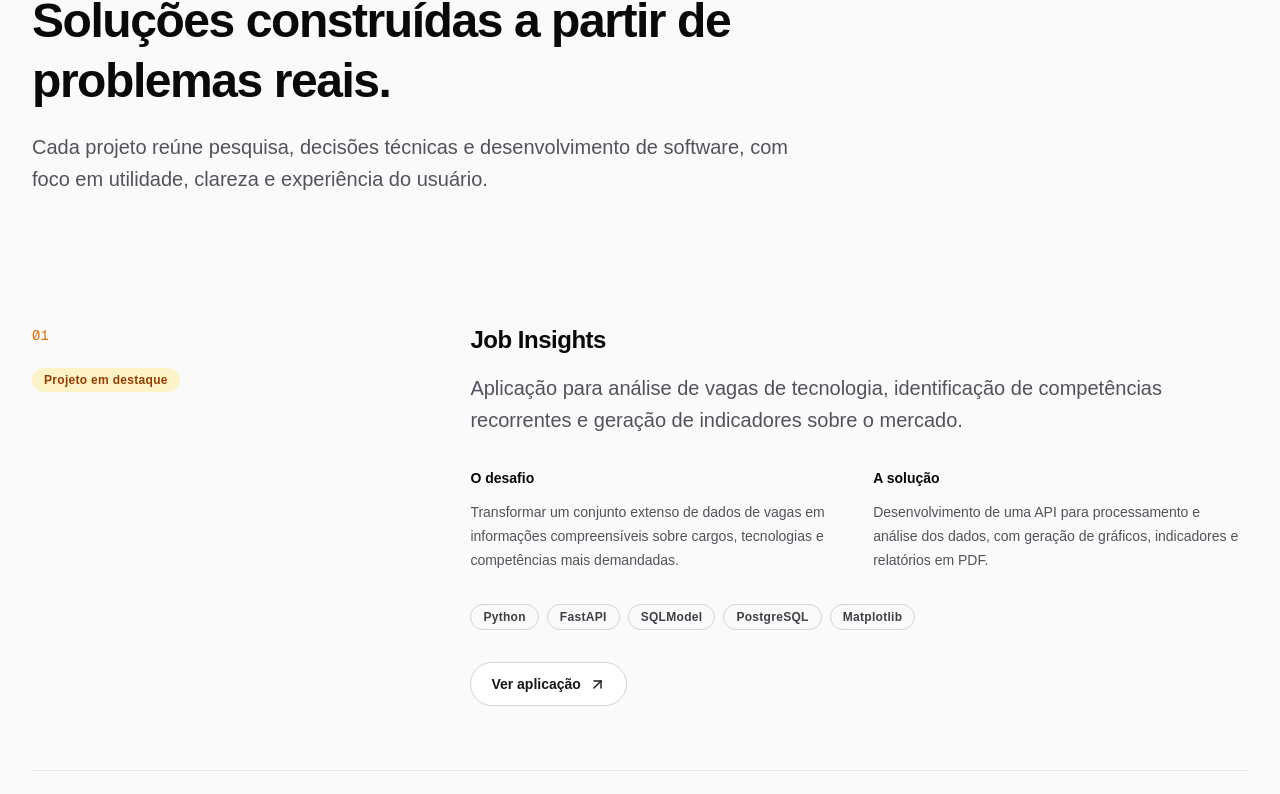
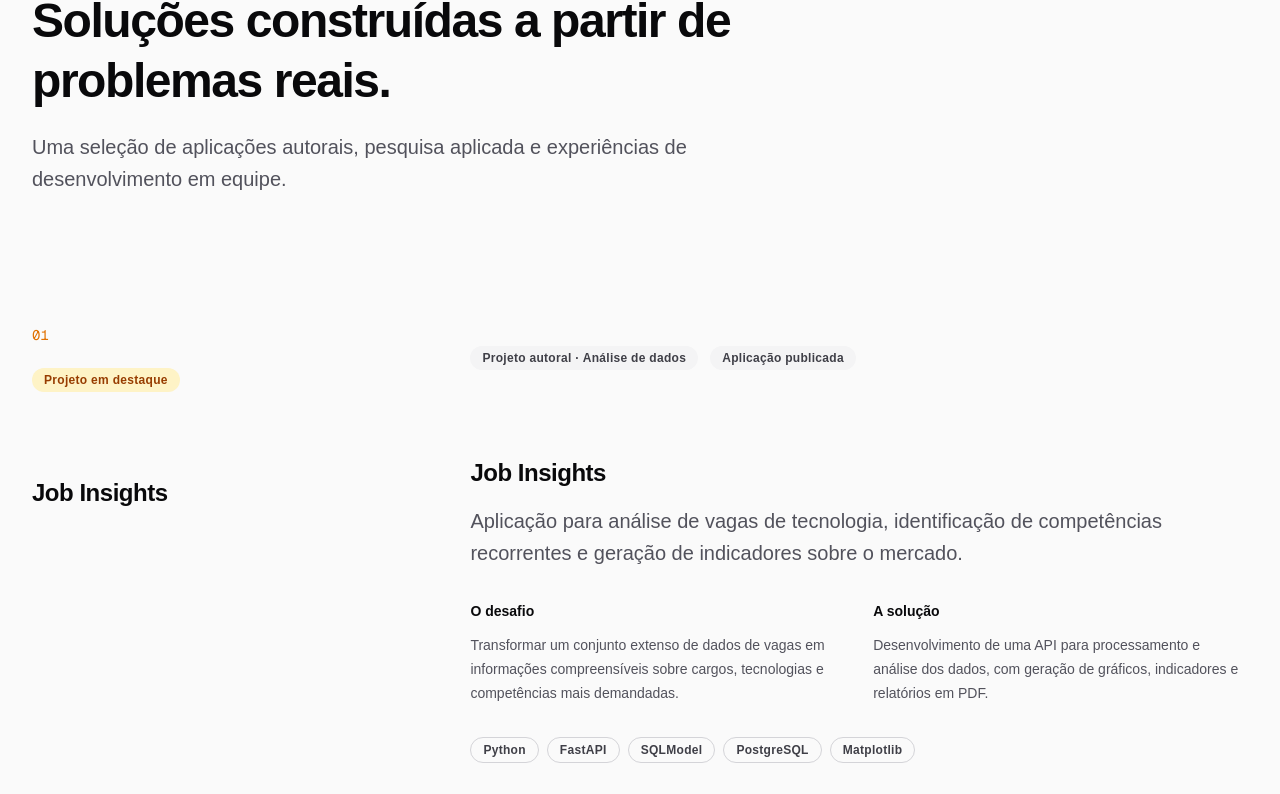
Before and after one commit to JaninyNobrega/portfolio, a Next.js app: page / in a window 1280 px wide. Shown: the part 1030-1824 px from the top of the page. Built offline with nearby package versions, Linux system fonts and the light colour scheme.

Commit message:
feat: add collaborative projects and highlight individual contributions

```diff
--- a/src/components/cards/ProjectCard.tsx
+++ b/src/components/cards/ProjectCard.tsx
@@ -7,15 +7,23 @@ import { Heading } from "@/src/components/ui/Heading";
 import { Paragraph } from "@/src/components/ui/Paragraph";
 import type { Project } from "@/src/types/project";
 
+const statusLabels = {
+  published: "Aplicação publicada",
+  "in-development": "Em desenvolvimento",
+  research: "Pesquisa aplicada",
+};
+
+const categoryStyles = {
+  authorial: "neutral",
+  research: "accent",
+  collaborative: "outline",
+} as const;
 interface ProjectCardProps {
   project: Project;
   index: number;
 }
 
-export function ProjectCard({
-  project,
-  index,
-}: ProjectCardProps) {
+export function ProjectCard({ project, index }: ProjectCardProps) {
   const projectNumber = String(index + 1).padStart(2, "0");
 
   return (
@@ -31,6 +39,23 @@ export function ProjectCard({
           </div>
         )}
       </div>
+      <div className="flex flex-wrap items-center gap-3">
+        <Badge variant={categoryStyles[project.category]}>
+          {project.categoryLabel}
+        </Badge>
+
+        <Badge variant={project.status === "published" ? "neutral" : "accent"}>
+          {statusLabels[project.status]}
+        </Badge>
+      </div>
+
+      <Heading
+        as="h3"
+        size="card"
+        className="mt-5 transition-colors group-hover:text-amber-700 dark:group-hover:text-amber-400"
+      >
+        {project.title}
+      </Heading>
 
       <div>
         <Heading
@@ -41,10 +66,7 @@ export function ProjectCard({
           {project.title}
         </Heading>
 
-        <Paragraph
-          size="large"
-          className="mt-4 max-w-3xl"
-        >
+        <Paragraph size="large" className="mt-4 max-w-3xl">
           {project.description}
         </Paragraph>
 
@@ -54,10 +76,7 @@ export function ProjectCard({
               O desafio
             </h4>
 
-            <Paragraph
-              size="small"
-              className="mt-3"
-            >
+            <Paragraph size="small" className="mt-3">
               {project.challenge}
             </Paragraph>
           </div>
@@ -67,24 +86,29 @@ export function ProjectCard({
               A solução
             </h4>
 
-            <Paragraph
-              size="small"
-              className="mt-3"
-            >
+            <Paragraph size="small" className="mt-3">
               {project.solution}
             </Paragraph>
           </div>
         </div>
+        {project.contribution && (
+          <div className="mt-7 rounded-2xl border border-zinc-200 bg-white p-5 dark:border-zinc-800 dark:bg-zinc-950">
+            <h4 className="text-sm font-semibold text-zinc-950 dark:text-white">
+              Minha contribuição
+            </h4>
+
+            <Paragraph size="small" className="mt-3">
+              {project.contribution}
+            </Paragraph>
+          </div>
+        )}
 
         <div
           className="mt-8 flex flex-wrap gap-2"
           aria-label={`Tecnologias utilizadas no projeto ${project.title}`}
         >
           {project.technologies.map((technology) => (
-            <Badge
-              key={technology}
-              variant="outline"
-            >
+            <Badge key={technology} variant="outline">
               {technology}
             </Badge>
           ))}
@@ -100,10 +124,7 @@ export function ProjectCard({
                 variant="secondary"
               >
                 Ver aplicação
-                <ArrowUpRight
-                  size={17}
-                  aria-hidden="true"
-                />
+                <ArrowUpRight size={17} aria-hidden="true" />
               </Button>
             )}
 
@@ -114,11 +135,14 @@ export function ProjectCard({
                 rel="noreferrer"
                 variant="ghost"
               >
-                <FaGithub
-                  size={17}
-                  aria-hidden="true"
-                />
+                <FaGithub size={17} aria-hidden="true" />
                 Ver código
+              </Button>
+            )}
+            {project.caseStudyUrl && (
+              <Button href={project.caseStudyUrl} variant="secondary">
+                Conhecer a pesquisa
+                <ArrowUpRight size={17} aria-hidden="true" />
               </Button>
             )}
           </div>
--- a/src/components/sections/Projects.tsx
+++ b/src/components/sections/Projects.tsx
@@ -5,6 +5,14 @@ import { SectionTitle } from "@/src/components/ui/SectionTitle";
 import { projects } from "@/src/data/project";
 
 export function Projects() {
+  const featuredProjects = projects.filter(
+    (project) => project.featured,
+  );
+
+  const collaborativeProjects = projects.filter(
+    (project) => project.category === "collaborative",
+  );
+
   return (
     <Section
       id="projetos"
@@ -13,13 +21,13 @@ export function Projects() {
     >
       <Container size="wide">
         <SectionTitle
-          eyebrow="Projetos"
+          eyebrow="Projetos selecionados"
           title="Soluções construídas a partir de problemas reais."
-          description="Cada projeto reúne pesquisa, decisões técnicas e desenvolvimento de software, com foco em utilidade, clareza e experiência do usuário."
+          description="Uma seleção de aplicações autorais, pesquisa aplicada e experiências de desenvolvimento em equipe."
         />
 
         <div className="mt-16">
-          {projects.map((project, index) => (
+          {featuredProjects.map((project, index) => (
             <ProjectCard
               key={project.title}
               project={project}
@@ -27,6 +35,24 @@ export function Projects() {
             />
           ))}
         </div>
+
+        <div className="mt-24 border-t border-zinc-200 pt-16 dark:border-zinc-800">
+          <SectionTitle
+            eyebrow="Colaboração"
+            title="Experiência construindo software em equipe."
+            description="Projetos desenvolvidos em contextos acadêmicos e de formação profissional, com divisão de responsabilidades e integração de contribuições."
+          />
+
+          <div className="mt-12">
+            {collaborativeProjects.map((project, index) => (
+              <ProjectCard
+                key={project.title}
+                project={project}
+                index={index}
+              />
+            ))}
+          </div>
+        </div>
       </Container>
     </Section>
   );
--- a/src/data/project.ts
+++ b/src/data/project.ts
@@ -3,7 +3,8 @@ import type { Project } from "@/src/types/project";
 export const projects: Project[] = [
   {
     title: "Job Insights",
-    category: "Análise de dados e desenvolvimento Full Stack",
+    category: "authorial",
+    categoryLabel: "Projeto autoral · Análise de dados",
     description:
       "Aplicação para análise de vagas de tecnologia, identificação de competências recorrentes e geração de indicadores sobre o mercado.",
     challenge:
@@ -23,7 +24,8 @@ export const projects: Project[] = [
   },
   {
     title: "My Planner",
-    category: "Produtividade e organização pessoal",
+    category: "authorial",
+    categoryLabel: "Projeto autoral · Full Stack",
     description:
       "Aplicação Full Stack para organização de tarefas, compromissos e rotinas em uma interface simples e responsiva.",
     challenge:
@@ -42,7 +44,8 @@ export const projects: Project[] = [
   },
   {
     title: "EduAssist IA",
-    category: "Pesquisa aplicada e Inteligência Artificial",
+    category: "research",
+    categoryLabel: "Pesquisa aplicada · Inteligência Artificial",
     description:
       "Assistente inteligente desenvolvido para apoiar professores da Educação Infantil na organização do planejamento pedagógico.",
     challenge:
@@ -60,4 +63,53 @@ export const projects: Project[] = [
     caseStudyUrl: "#pesquisa",
     featured: true,
   },
+  {
+    title: "WORKGTREACT",
+    category: "collaborative",
+    categoryLabel: "Projeto colaborativo · Geração Tech",
+    description:
+      "Interface de e-commerce desenvolvida em equipe durante a Formação Full Stack do programa Geração Tech.",
+    challenge:
+      "Construir uma aplicação de comércio eletrônico com diferentes páginas, navegação, filtros, cadastro e componentes reutilizáveis.",
+    solution:
+      "Desenvolvimento colaborativo de uma aplicação React com interface responsiva, rotas, catálogo de produtos e organização modular de componentes.",
+    contribution:
+      "Atuei no desenvolvimento do Header, carrossel, coleções em destaque, seções da página, formulário de cadastro e página 404.",
+    technologies: [
+      "React",
+      "JavaScript",
+      "Tailwind CSS",
+      "React Router",
+      "Ant Design",
+    ],
+    status: "published",
+    liveUrl: "https://workgtreact.vercel.app/",
+    repositoryUrl: "https://github.com/wullerbarros/WORKGTREACT",
+    featured: false,
+  },
+  {
+    title: "Análise de Churn de Clientes",
+    category: "collaborative",
+    categoryLabel: "Projeto colaborativo · SENAC",
+    description:
+      "Projeto de Ciência de Dados para análise do comportamento de clientes de cartões de crédito e identificação de perfis propensos ao cancelamento.",
+    challenge:
+      "Analisar dados demográficos e comportamentais, identificar padrões de churn e transformar os resultados em indicadores úteis para estratégias de retenção.",
+    solution:
+      "Construção colaborativa de um fluxo de preparação, análise exploratória, modelagem preditiva e dashboard interativo.",
+    contribution:
+      "Participei da equipe responsável pela análise dos dados e pelo desenvolvimento do dashboard.",
+    technologies: [
+      "Python",
+      "Pandas",
+      "Scikit-learn",
+      "Streamlit",
+      "Matplotlib",
+    ],
+    status: "published",
+    repositoryUrl:
+      "https://github.com/jnsbgood/SENAC-2601-PI-Grupo-30",
+    liveUrl: "https://senac-dashboard-churn-grupo30.streamlit.app/",
+    featured: false,
+  },
 ];
--- a/src/types/project.ts
+++ b/src/types/project.ts
@@ -3,14 +3,21 @@ export type ProjectStatus =
   | "in-development"
   | "research";
 
+export type ProjectCategory =
+  | "authorial"
+  | "research"
+  | "collaborative";
+
 export interface Project {
   title: string;
-  category: string;
+  category: ProjectCategory;
+  categoryLabel: string;
   description: string;
   challenge: string;
   solution: string;
   technologies: string[];
   status: ProjectStatus;
+  contribution?: string;
   liveUrl?: string;
   repositoryUrl?: string;
   caseStudyUrl?: string;
```
